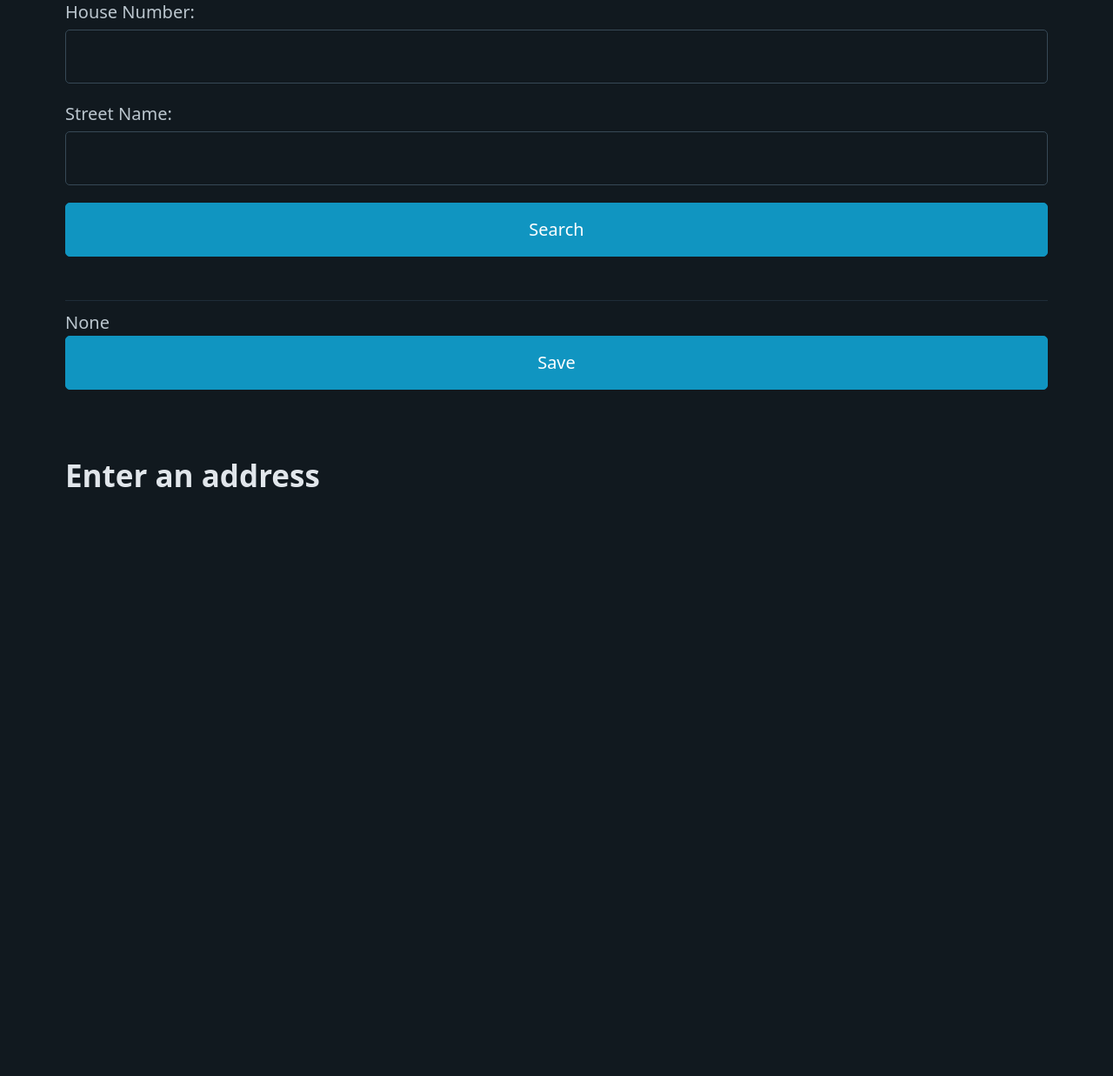
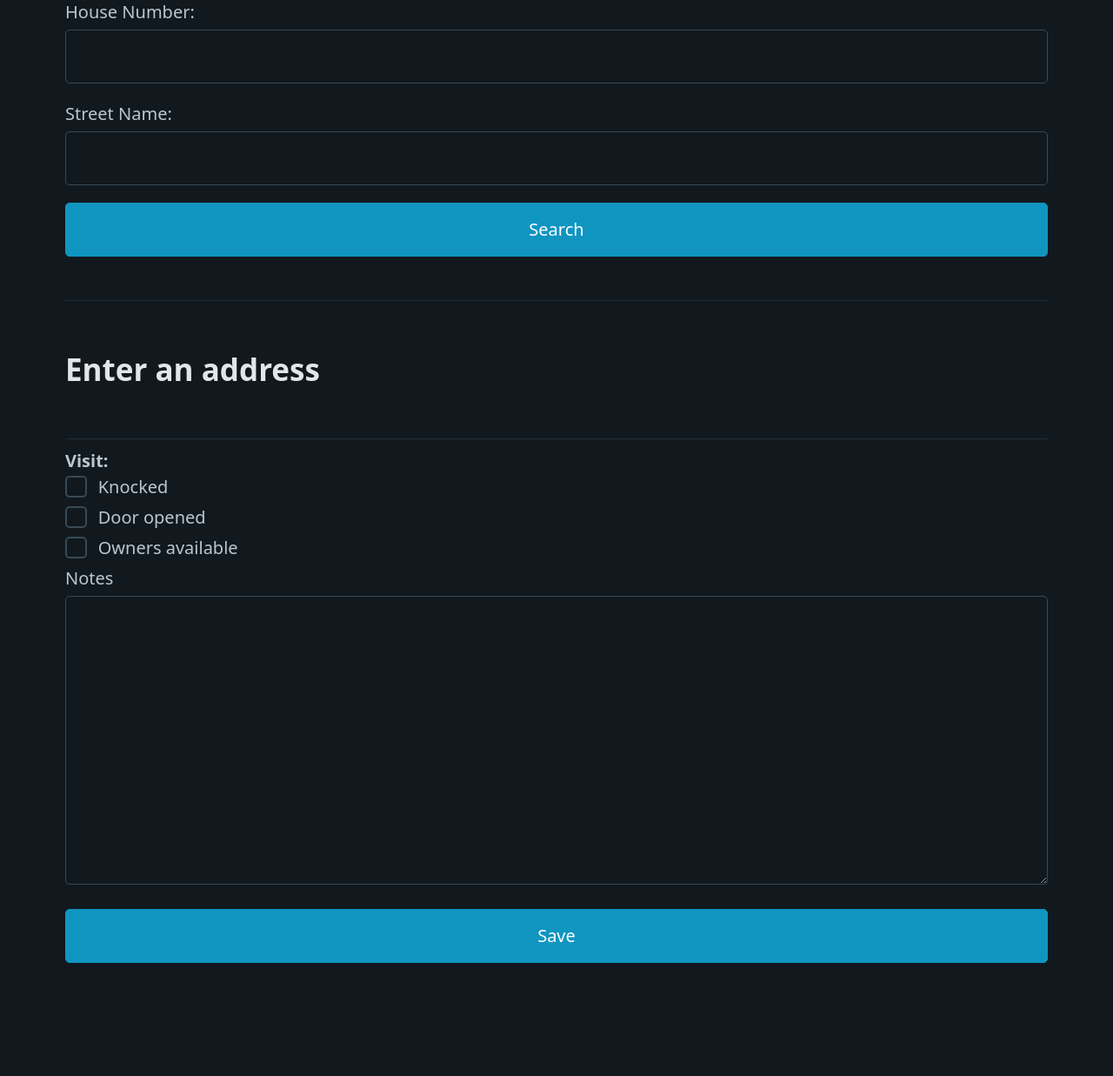
Before and after one commit to ratchek/door2door, a Django app: page /dashboard/address-info in a window 1280 px wide. Shown: the part 271-1508 px from the top of the page at 87% size. Before the commit the page ends 831 px from the top, so only its background shows below. Run offline with Django 4.2, Linux system fonts and the light colour scheme; the visitor is signed in with stand-in values (Sample User, id 1).

Commit message:
Update how address info site looks

```diff
--- a/dashboard/forms.py
+++ b/dashboard/forms.py
@@ -1,6 +1,10 @@
 from django import forms
 
 from .models import VisitedAddress
+
+
+class CustomCheckboxInput(forms.CheckboxInput):
+    template_name = "door2door/checkbox_custom.html"
 
 
 class AddressForm(forms.Form):
--- a/templates/door2door/address_info.html
+++ b/templates/door2door/address_info.html
@@ -1,6 +1,8 @@
 {% extends "logged_in_base.html" %}
 
 {% block content %}
+
+
 
     <h1>Address information</h1>
     <form action="{%url 'address-info' %}" method="post">
@@ -9,15 +11,11 @@
         <input type="submit" name="search" value="Search">
     </form>
     <hr>
-    <form action="{%url 'address-info' %}" method="post">
-        {% csrf_token %}
-        {{ current_visit_form }}
-        <input type="submit" name="save" value="Save">
-    </form>
 
     {%if address%}
         {%if landlords%}
-            <h2>Here's a list of landlords for {{address}}</h2>
+            <h1>{{address}}</h1>
+            <b>Landlords:</b>
             <ul>
                 {% for landlord in landlords %}
                     <li>{{ landlord }}</li>
@@ -27,6 +25,38 @@
             <h2> No landlords found for {{address}} :'( </h2>
             <p> That's not bad news though! If you didn't make a mistake inputing the address and you are sure this is a residential building, that just means that by law, either the landlord or their immediate family HAS TO live in this building. </p>
         {%endif%}
+    {%else%}
+        <h2> Enter an address </h2>
+    {%endif%}
+    <hr>
+    <b> Visit: </b>
+    <form action="{%url 'address-info' %}" method="post">
+        {% csrf_token %}
+        {{ form.non_field_errors }}
+        {{ form.knocked.errors }}
+        <label for="id_visit-knocked">
+            <input type="checkbox" name="visit-knocked" id="id_visit-knocked">
+            Knocked
+        </label>
+        {{ form.door_opened.errors }}
+        <label for="id_visit-door_opened">
+            <input type="checkbox" name="visit-door_opened" id="id_visit-door_opened">
+            Door opened
+        </label>
+        {{ form.owners_available.errors }}
+        <label for="id_visit-owners_available">
+            <input type="checkbox" name="visit-owners_available" id="id_visit-owners_available">
+            Owners available
+        </label>
+
+        {{ form.notes.errors }}
+        <label for="id_visit-notes">Notes</label>
+        <textarea name="visit-notes" cols="40" rows="10" id="id_visit-notes"></textarea>
+        <input type="hidden" name="visit-building_id" value="344790" id="id_visit-building_id">
+
+        <input type="submit" name="save" value="Save">
+    </form>
+
     {%if past_visits%}
         <h2> Past Visits  </h2>
         <ul>
@@ -41,9 +71,4 @@
         </ul>
     {%endif%}
 
-    {%else%}
-        <h2> Enter an address </h2>
-
-
-    {%endif%}
 {% endblock %}
```
Lines whose indentation alone changed are shown as unchanged.
